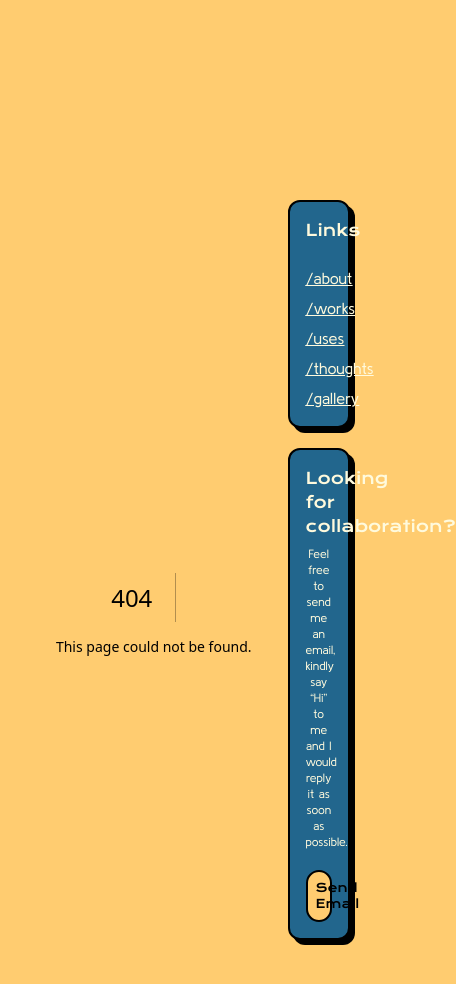
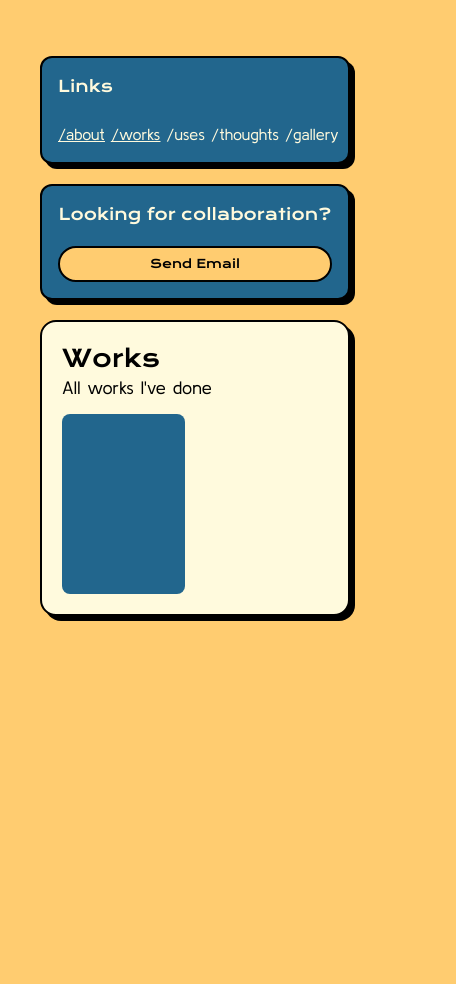
Before and after one commit to altafsyah/altaf, a Next.js app: page /works in a window 390 px wide. Before the commit this address had no page. Shown: the top 984 px of the page, 456 px wide, since content can reach past the window. After the commit the page ends 844 px from the top, so only its background shows below. Built offline with nearby package versions, Linux system fonts and the light colour scheme.

Commit message:
feat: responsive

```diff
--- a/app/layout.tsx
+++ b/app/layout.tsx
@@ -4,8 +4,8 @@ import "./globals.css";
 import Header from "@/components/Header";
 
 export const metadata: Metadata = {
-  title: "Create Next App",
-  description: "Generated by create next app",
+  title: "Altaf Syah || Personal Space",
+  description: "Altaf is a Frontend Developer who loves",
 };
 
 export default function RootLayout({
@@ -28,8 +28,10 @@ export default function RootLayout({
         />
       </head>
       <body className="bg-mOrange min-h-screen p-10">
-        <main className="relative max-w-[820px] w-full mx-auto mt-40 grid grid-cols-8 gap-5">
-          <section className="col-span-6">{children}</section>
+        <main className="relative lg:max-w-[820px] w-full mx-auto mt-4 sm:mt-8 lg:mt-32 grid grid-cols-1 sm:grid-cols-2 lg:grid-cols-8 gap-5">
+          <section className="order-last lg:order-1 sm:col-span-2 lg:col-span-6">
+            {children}
+          </section>
           <Header />
         </main>
       </body>
--- a/app/page.tsx
+++ b/app/page.tsx
@@ -4,8 +4,8 @@ import Link from "next/link";
 
 export default function Home() {
   return (
-    <section className="grid grid-cols-6 gap-5">
-      <section className="col-span-4 bg-mYellow rounded-xl w-full p-8 card">
+    <section className="grid grid-cols-1 sm:grid-cols-3 lg:grid-cols-6 gap-5">
+      <section className="sm:col-span-2 lg:col-span-4 bg-mYellow rounded-xl w-full p-5 lg:p-8 card">
         <header className="flex gap-5 items-center">
           <div className="w-16 aspect-square rounded-full bg-mOrange relative overflow-hidden">
             <Image
@@ -16,7 +16,9 @@ export default function Home() {
             />
           </div>
           <div className="">
-            <h1 className="text-xl font-bold krona-one">Altaf Syahrastani</h1>
+            <h1 className="text-lg sm:text-xl font-bold krona-one">
+              Altaf Syahrastani
+            </h1>
             <h2 className="text-base text-mDarkBlue">Frontend Developer</h2>
           </div>
         </header>
@@ -26,12 +28,12 @@ export default function Home() {
           <span className="font-bold"> Minecraft</span>.
         </p>
       </section>
-      <section className="hover:bg-mYellow/50 transition-colors duration-75 cursor-pointer group col-span-2 bg-mYellow rounded-xl w-full p-5 flex justify-center items-center text-7xl card krona-one-regular">
+      <section className="hover:bg-mYellow/50 transition-colors min-h-[250px] duration-75 cursor-pointer group lg:col-span-2 bg-mYellow rounded-xl w-full p-5 flex justify-center items-center text-7xl card krona-one-regular">
         <h1 className="group-hover:scale-150 transition-transform duration-300">
           ?
         </h1>
       </section>
-      <section className="cursor-pointer hover:bg-mDarkBlue/90 transition-all duration-75 group col-span-2 bg-mDarkBlue rounded-xl w-full p-5 text-base card relative overflow-hidden">
+      <section className="cursor-pointer hover:bg-mDarkBlue/90 min-h-[250px] transition-all duration-75 group lg:col-span-2 bg-mDarkBlue rounded-xl w-full p-5 text-base card relative overflow-hidden">
         <h1 className="krona-one text-mYellow">Selected Works</h1>
         <div className="group-hover:-left-5 group-hover:-bottom-2 group-hover:scale-105 transition-all duration-300 w-full h-32 bg-mYellow absolute -left-10 -bottom-5 rounded-xl skew-y-6 border-2 border-black overflow-hidden">
           <Image src="/website_1.webp" alt="Website 1" fill />
@@ -40,7 +42,7 @@ export default function Home() {
           OFALINK
         </button>
       </section>
-      <section className="col-span-4 bg-mYellow rounded-xl w-full p-5 card hover:bg-mYellow/50 transition-colors duration-75">
+      <section className="sm:col-span-2 lg:col-span-4 bg-mYellow rounded-xl w-full p-5 card hover:bg-mYellow/50 transition-colors duration-75">
         <h1 className="krona-one">What & Why?</h1>
         <p>
           An explanation of what is this website about, and why would I put on
--- a/app/thoughts/layout.tsx
+++ b/app/thoughts/layout.tsx
@@ -1,3 +1,7 @@
 export default function MDXLayout({ children }: { children: React.ReactNode }) {
-  return <article className="mdx w-full bg-mYellow p-10 card rounded-2xl">{children}</article>;
+  return (
+    <article className="mdx w-full bg-mYellow p-5 lg:p-10 card rounded-2xl">
+      {children}
+    </article>
+  );
 }
--- /dev/null
+++ b/app/works/page.tsx
@@ -0,0 +1,18 @@
+export default function Works() {
+  return (
+    <>
+      <section className="bg-mYellow card p-5 rounded-2xl">
+        <h1 className="text-2xl krona-one">Works</h1>
+        <p className="text-lg">All works I've done</p>
+        <ul className="mt-3 grid grid-cols-2 gap-5">
+          <li className="rounded-lg overflow-hidden">
+            <div className="relative w-full h-[180px] bg-mDarkBlue"></div>
+            <div>
+              <h2></h2>
+            </div>
+          </li>
+        </ul>
+      </section>
+    </>
+  );
+}
--- a/components/Header.tsx
+++ b/components/Header.tsx
@@ -1,40 +1,70 @@
-import exp from "constants";
+"use client";
+import { AnimatePresence, motion } from "framer-motion";
 import Link from "next/link";
+import { useState } from "react";
 
 function Header() {
+  const [isDialogOpen, setIsDialogOpen] = useState(false);
+
+  const handleDialogShown = () => {
+    setIsDialogOpen(!isDialogOpen);
+    setTimeout(() => {
+      setIsDialogOpen(false);
+    }, 1500);
+  };
+
   return (
-    <header className="col-span-2 grid grid-cols-1 gap-5 h-fit sticky top-10">
+    <>
+      <header className="sm:col-span-2 grid grid-cols-1 gap-5 h-fit lg:sticky top-10 order-1 lg:order-last">
         <section className="bg-mDarkBlue card w-full p-4 rounded-xl text-mYellow h-fit">
           <h1 className="krona-one">Links</h1>
-        <ul className="mt-6 flex flex-col gap-1.5">
+          <ul className="mt-6 flex lg:flex-col gap-1.5">
             <li className="underline">
-            <Link href="/">/about</Link>
+              <Link href="/about">/about </Link>
             </li>
             <li className="underline">
-            <Link href="/">/works</Link>
+              <Link href="/works">/works </Link>
             </li>
-          <li className="underline">
-            <Link href="/">/uses</Link>
+            <li className="">
+              <button onClick={handleDialogShown}>/uses </button>
             </li>
-          <li className="underline">
-            <Link href="/">/thoughts</Link>
+            <li className="">
+              <button onClick={handleDialogShown}>/thoughts </button>
             </li>
-          <li className="underline">
-            <Link href="/">/gallery</Link>
+            <li className="">
+              <button onClick={handleDialogShown}>/gallery </button>
             </li>
           </ul>
         </section>
         <section className="bg-mDarkBlue card w-full p-4 rounded-xl text-center text-mYellow h-fit">
           <h1 className="text-base krona-one">Looking for collaboration?</h1>
-        <p className="text-xs mt-2">
-          Feel free to send me an email, kindly say “Hi” to me and I would reply
-          it as soon as possible.
-        </p>
-        <button className="bg-mOrange text-black krona-one border-2 border-black w-full p-2 rounded-full text-xs mt-5">
+          <a
+            href="mailto:syahrastanialtaf@gmail.com"
+            className="block bg-mOrange text-black krona-one border-2 border-black w-full p-2 rounded-full text-xs mt-5"
+          >
             Send Email
-        </button>
+          </a>
         </section>
       </header>
+      <AnimatePresence>
+        {isDialogOpen && (
+          <motion.div
+            initial={{
+              bottom: -100,
+            }}
+            animate={{
+              bottom: 16 * 4,
+            }}
+            exit={{
+              bottom: -100,
+            }}
+            className="text-center rounded-xl card max-w-[300px] fixed bottom-16 left-1/2 -translate-x-1/2 w-full p-5 bg-white"
+          >
+            <h1 className="krona-one">It's not ready yet, sorry.</h1>
+          </motion.div>
+        )}
+      </AnimatePresence>
+    </>
   );
 }
 
--- a/package.json
+++ b/package.json
@@ -13,6 +13,7 @@
     "@mdx-js/react": "^3.0.1",
     "@next/mdx": "^14.2.4",
     "@types/mdx": "^2.0.13",
+    "framer-motion": "^11.2.11",
     "next": "14.2.3",
     "react": "^18",
     "react-dom": "^18"
--- a/tailwind.config.ts
+++ b/tailwind.config.ts
@@ -6,6 +6,12 @@ const config: Config = {
     "./app/**/*.{js,ts,jsx,tsx}",
   ],
   theme: {
+    screens: {
+      sm: "640px",
+      md: "800px",
+      lg: "1024px",
+      xl: "1280px",
+    },
     extend: {
       colors: {
         mOrange: "#FFCC70",
```
Also changed, not shown: 1 other file (tests, documents, lock files or other folders). Lines whose indentation alone changed are shown as unchanged.
